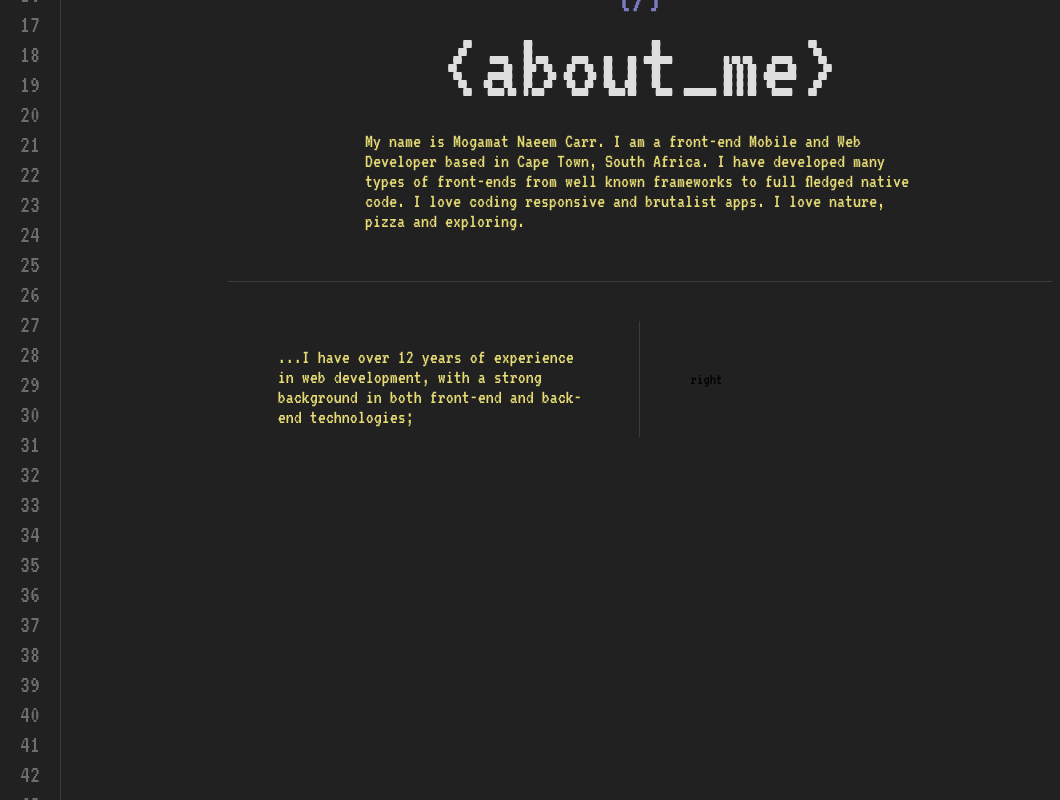
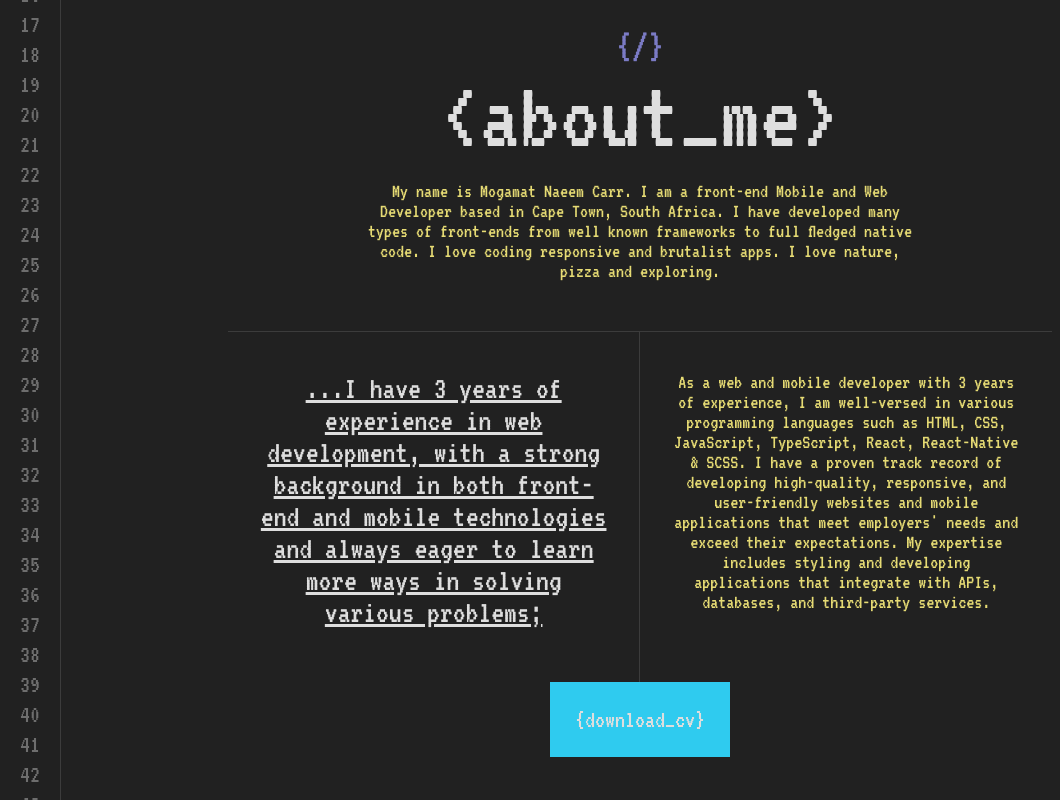
Before and after one commit to naeem2000/personal-website-next, a Next.js app: page / in a window 1280 px wide. Shown: the part 480-1280 px from the top of the page, without its empty margins (0-1060 px from the left). Built offline with nearby package versions, Linux system fonts and the light colour scheme.

Commit message:
started about section

```diff
--- a/app/Nav/page.tsx
+++ b/app/Nav/page.tsx
@@ -18,7 +18,7 @@ export default function Nav() {
 							<a href=''>_home</a>
 						</li>
 						<li>
-							<a href=''>_about</a>
+							<a href='#about'>_about</a>
 						</li>
 						<li>
 							<a href=''>_portfolio</a>
--- a/app/about/page.tsx
+++ b/app/about/page.tsx
@@ -2,25 +2,42 @@ import React from 'react';
 
 export default function About() {
 	return (
-		<section className='about'>
-			<span>{`{/}`}</span>
-			<h1>{'<about_me>'}</h1>
-			<p>
-				My name is Mogamat Naeem Carr. I am a front-end Mobile and Web Developer
-				based in Cape Town, South Africa. I have developed many types of
-				front-ends from well known frameworks to full fledged native code. I
-				love coding responsive and brutalist apps. I love nature, pizza and
-				exploring.
-			</p>
+		<section className='about' id='about'>
+			<div>
+				<span data-aos='fade-left'>{`{/}`}</span>
+				<h1 data-aos='fade-right'>{'<about_me>'}</h1>
+				<p data-aos='fade-up'>
+					My name is Mogamat Naeem Carr. I am a front-end Mobile and Web
+					Developer based in Cape Town, South Africa. I have developed many
+					types of front-ends from well known frameworks to full fledged native
+					code. I love coding responsive and brutalist apps. I love nature,
+					pizza and exploring.
+				</p>
+			</div>
 			<div className='about-body'>
 				<div className='about-left'>
-					<p>
-						...I have over 12 years of experience in web development, with a
-						strong background in both front-end and back-end technologies;
+					<p data-aos='fade-left'>
+						...I have 3 years of experience in web development, with a strong
+						background in both front-end and mobile technologies and always
+						eager to learn more ways in solving various problems;
 					</p>
 				</div>
-				<div className='about-right'>right</div>
+				<div className='about-right'>
+					<p data-aos='fade-right'>
+						As a web and mobile developer with 3 years of experience, I am
+						well-versed in various programming languages such as HTML, CSS,
+						JavaScript, TypeScript, React, React-Native & SCSS. I have a proven
+						track record of developing high-quality, responsive, and
+						user-friendly websites and mobile applications that meet employers'
+						needs and exceed their expectations. My expertise includes styling
+						and developing applications that integrate with APIs, databases, and
+						third-party services.
+					</p>
+				</div>
 			</div>
+			<button>
+				{'{'}download_cv{'}'}
+			</button>
 		</section>
 	);
 }
--- a/app/globals.css
+++ b/app/globals.css
@@ -20,14 +20,19 @@
 
 html {
   background-color: var(--main-bg);
+  scroll-behavior: smooth;
 }
 
 section {
-  max-height: 100vh;
+  height: 100vh;
   margin: 0% 4%;
   padding: 8% 0% 4%;
   font-family: 'VT323', monospace;
   position: relative;
+}
+
+button {
+  font-family: 'VT323', monospace;
 }
 
 img {
@@ -437,6 +442,7 @@ header .mobile-nav {
   align-items: center;
   justify-content: flex-start;
   flex-direction: column;
+  height: 100%;
 }
 
 .hero h1 {
@@ -482,7 +488,6 @@ header .mobile-nav {
 @media screen and (max-width: 1024px) {
   .hero {
     margin-left: 5.5%;
-
   }
 
   .hero h1 {
@@ -500,7 +505,6 @@ header .mobile-nav {
 @media screen and (max-width: 768px) {
   .hero {
     margin-left: 5.5%;
-
   }
 
   .hero h1 {
@@ -518,7 +522,6 @@ header .mobile-nav {
 @media screen and (max-width: 425px) {
   .hero {
     margin-left: 8.5%;
-
   }
 
   .hero h1 {
@@ -536,7 +539,6 @@ header .mobile-nav {
 @media screen and (max-width: 375px) {
   .hero {
     margin-left: 10.5%;
-
   }
 
   .hero h1 {
@@ -554,7 +556,6 @@ header .mobile-nav {
 @media screen and (max-width: 320px) {
   .hero {
     margin-left: 13.5%;
-
   }
 
   .hero h1 {
@@ -578,28 +579,33 @@ header .mobile-nav {
   align-items: center;
   justify-content: flex-start;
   flex-direction: column;
-  padding: 0;
+  padding-top: 50px;
 }
 
-.about span {
+.about>div {
+  text-align: center;
+}
+
+.about div span {
   font-size: 40px;
   line-height: 1em;
   color: var(--purple);
   font-weight: lighter;
 }
 
-.about h1 {
+.about div h1 {
   font-size: 100px;
   color: var(--white);
   line-height: 1em;
   font-weight: lighter;
 }
 
-.about p {
+.about div p {
   max-width: 550px;
   margin-top: 15px;
   color: var(--yellow);
   font-size: 20px;
+  font-weight: lighter;
 }
 
 .about .about-body {
@@ -611,17 +617,82 @@ header .mobile-nav {
   width: 70%;
 }
 
-.about .about-body .about-right,
 .about .about-body .about-left {
-  display: flex;
-  align-items: flex-start;
-  justify-content: flex-start;
   width: 50%;
-  padding: 50px 50px;
+  padding: 25px 30px 0px;
+  align-self: flex-start;
+}
+
+.about .about-body .about-left p {
+  font-size: 32px;
+  line-height: 1em;
+  text-decoration: underline;
+  color: var(--white);
+  align-self: flex-start;
+  font-weight: lighter;
 }
 
 .about .about-body .about-right {
   border-left: 1px solid var(--border-color);
+  align-self: flex-start;
+  width: 50%;
+  padding: 25px 30px 70px;
+}
+
+.about>button {
+  border: none;
+  font-size: 25px;
+  padding: 25px;
+  cursor: pointer;
+  background-color: var(--blue);
+  color: var(--white);
+  font-weight: lighter;
+  transition: all .5s ease;
+}
+
+.about>button:hover {
+  background-color: var(--purple);
+}
+
+@media screen and (max-width: 320px) {
+  .about {
+    margin-left: 13.5%;
+  }
+
+  .about div span {
+    font-size: 25px;
+  }
+
+  .about div h1 {
+    font-size: 35px;
+  }
+
+  .about .about-body {
+    flex-direction: column;
+    width: 100%;
+    padding: 20px 10px 50px;
+    text-align: left;
+  }
+
+  .about .about-body .about-left {
+    width: 100%;
+    padding: 0;
+    border-right: none;
+    border-left: none;
+    padding-top: 10px;
+    padding-bottom: 30px;
+  }
+
+  .about .about-body .about-right {
+    width: 100%;
+    border-left: none;
+    padding-right: 0;
+    padding-left: 0;
+    padding-top: 10px;
+    padding-bottom: 30px;
+    border-top: 1px solid var(--border-color);
+  }
+
 }
 
 /* ABOUT END */
--- a/app/hero/page.tsx
+++ b/app/hero/page.tsx
@@ -5,8 +5,8 @@ import Typewriter from 'typewriter-effect';
 export default function Hero() {
 	return (
 		<section className='hero'>
-			<h1>// Hi, I'm NAEEM, A...</h1>
-			<h2>
+			<h1 data-aos='fade-left'>// Hi, I'm NAEEM, A...</h1>
+			<h2 data-aos='fade-right'>
 				{`{"`}
 				<span>
 					<Typewriter
```
